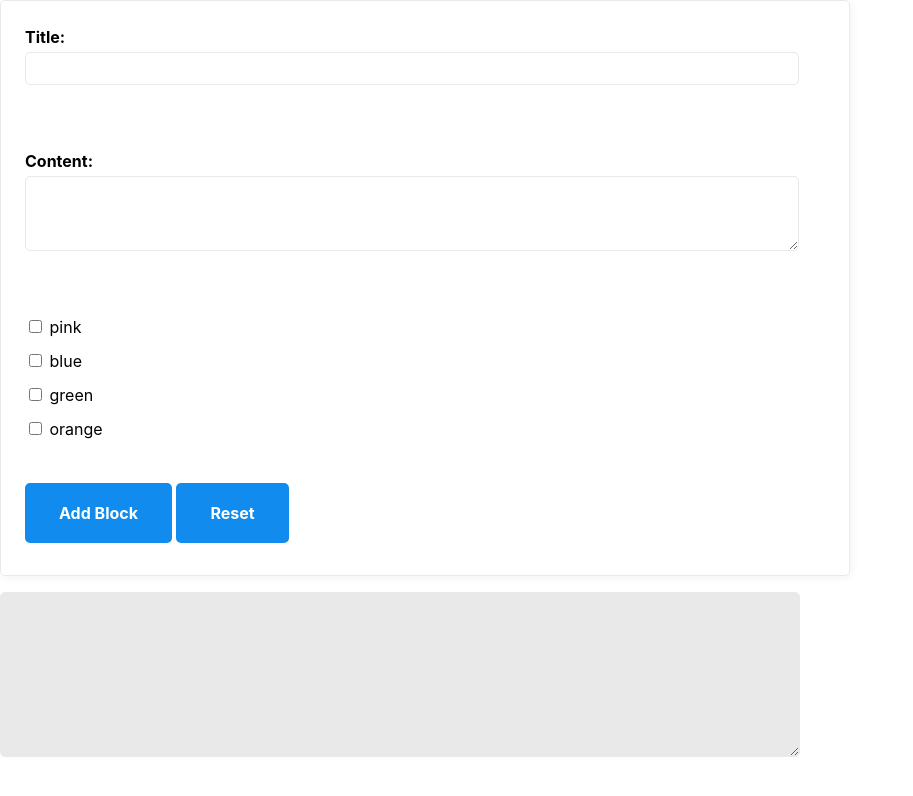
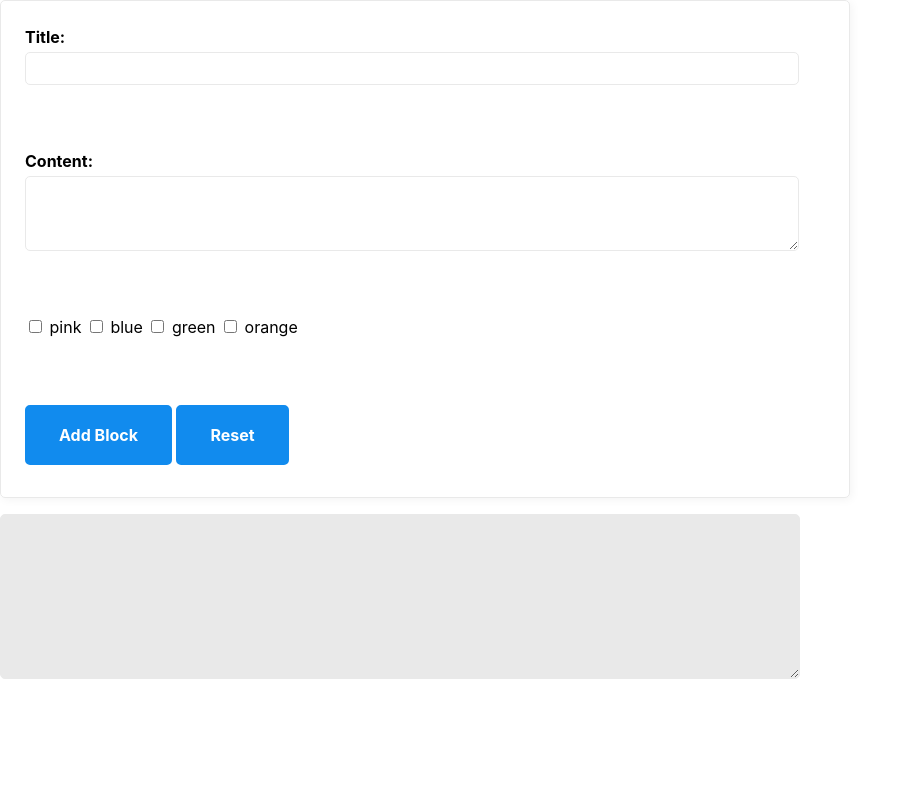
Before and after one commit to jschof1/html-wrapper, a website: page index.html in a window 1280 px wide. Shown: the whole page, without its empty margins (0-913 px from the left). Drawn offline with nearby package versions, Linux system fonts and the light colour scheme.

Commit message:
2 files modified

```diff
--- a/index.html
+++ b/index.html
@@ -6,10 +6,12 @@
 <label for="content">Content:</label>
 <textarea id="content" rows="4" cols="50" required></textarea>
 <br><br>
+<div class="container">
 <input id="info" type="checkbox"> pink </input>
-<br><input id="blue" type="checkbox"> blue </input>
-<br><input id="reflect" type="checkbox"> green </input>
-<br><input id="discuss" type="checkbox"> orange </input>
+<input id="blue" type="checkbox"> blue </input>
+<input id="reflect" type="checkbox"> green </input>
+<input id="discuss" type="checkbox"> orange </input>
+</div>
 <br><br>
 <button type="submit">Add Block</button>
 <button type="button" id="reset">Reset</button>
--- a/style.css
+++ b/style.css
@@ -1,4 +1,6 @@
-
+.container {
+  padding: 10px;
+}
 
 h1, h2 {
   font-family: Lato;
```
